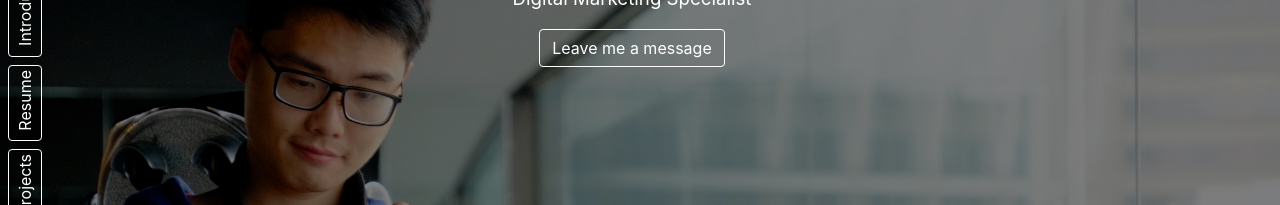
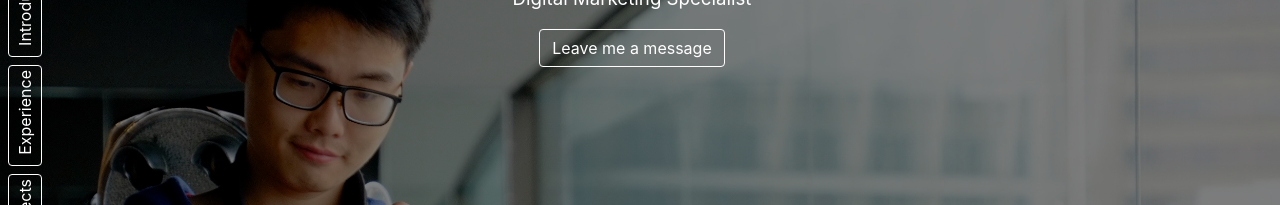
Before and after one commit to Kenjilam92/portfolio_React, a React (Create React App) app: page / in a window 1280 px wide. Shown: the part 127-332 px from the top of the page. Built offline with nearby package versions, Linux system fonts and the light colour scheme.

Commit message:
Change resume title

```diff
--- a/src/APIs/MenuAPI.js
+++ b/src/APIs/MenuAPI.js
@@ -12,7 +12,7 @@
         url: "/aboutme"
     },
     {
-        title: "Resume",
+        title: "Experience",
         id: "MenuResume",
         section: "Resume",
         url: "/resume"
--- a/src/Components/General/Resume.jsx
+++ b/src/Components/General/Resume.jsx
@@ -17,7 +17,7 @@
 
     return(
         <div className={`${props.className}`} style={props.style} id={props.id}>
-            <p className="text-warning h1 mb-4">Resume</p>
+            <p className="text-warning h1 mb-4">Experience</p>
 
             {/* <script src="https://gist.github.com/Kenjilam92/8b977036b5f33ba4a559c01e5815528f.js"></script> */}
 
```
